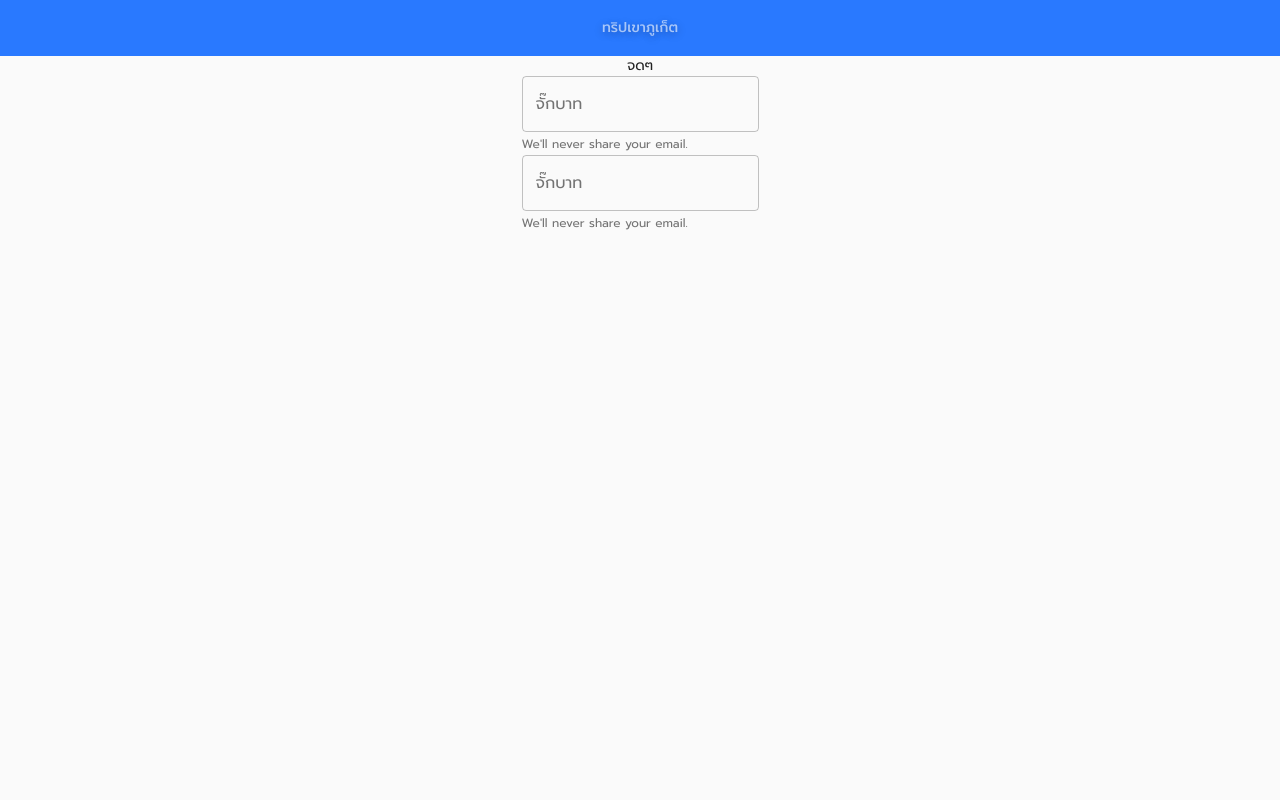
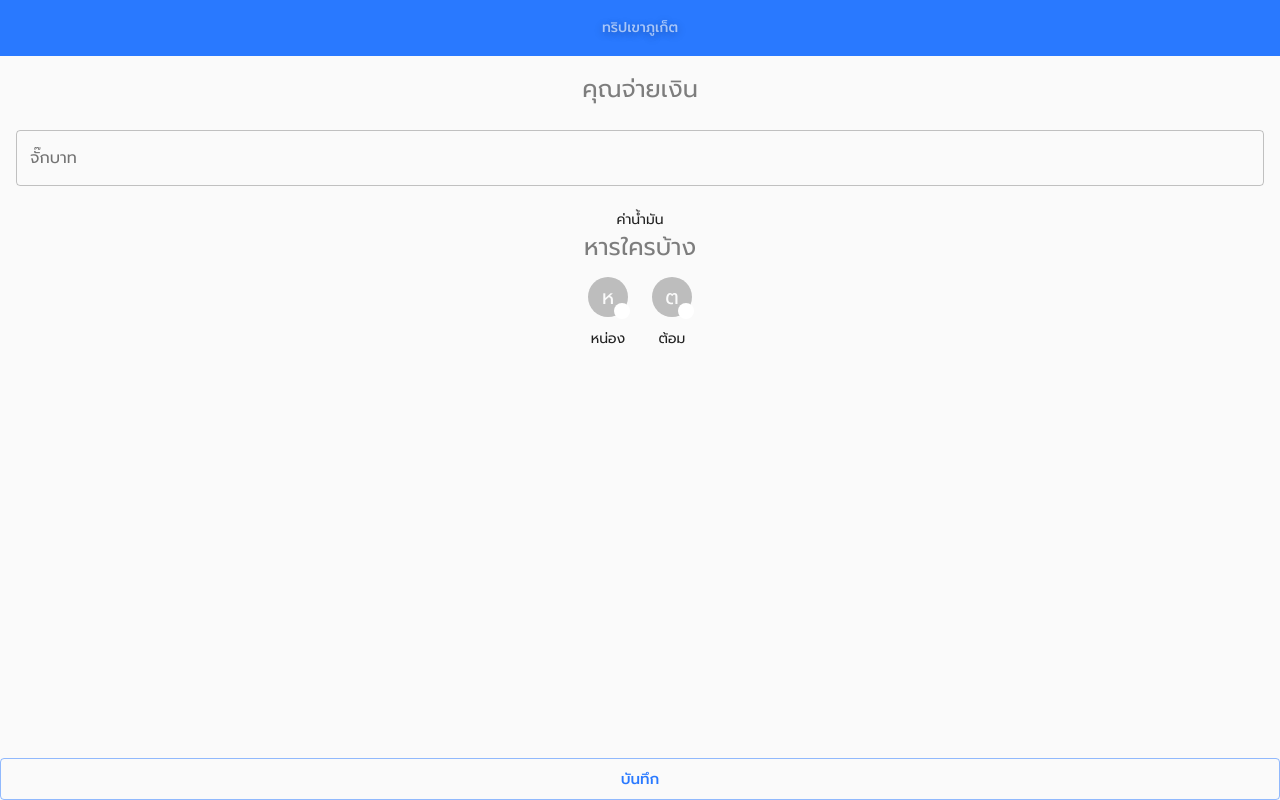
Before and after one commit to AnuchitO/fe-jugbaht, a React (Create React App) app: page / in a window 1280 px wide. Built offline with nearby package versions, Linux system fonts and the light colour scheme.

Commit message:
styling expense

```diff
--- a/src/App.module.scss
+++ b/src/App.module.scss
@@ -1,3 +1,5 @@
+@import "./base.scss";
+
 .listItem {
-  background-color: #fff;
+  background-color: $background-color;
 }
--- a/src/base.scss
+++ b/src/base.scss
@@ -1,3 +1,5 @@
 $header-min-height: 56px;
 $footer-min-height:  56px;
 $primary-color: #2979ff;
+$light-green: #d5f1b1;
+$background-color: #fff;
--- a/src/components/Expense/Expense.js
+++ b/src/components/Expense/Expense.js
@@ -1,26 +1,87 @@
 import React from "react";
 import styles from "./Expense.module.scss";
-import { TextField, FormControl, FormHelperText } from "@material-ui/core";
-import { style } from "@material-ui/system";
+import Badge from "@material-ui/core/Badge";
+import CheckCircleRoundedIcon from "@material-ui/icons/CheckCircleRounded";
+import {
+  TextField,
+  FormControl,
+  FormHelperText,
+  Button,
+  IconButton,
+  Avatar
+} from "@material-ui/core";
+import Checkbox from "@material-ui/core/Checkbox";
+import FiberManualRecordSharpIcon from "@material-ui/icons/FiberManualRecordSharp";
+
+const MemberCheckbox = () => (
+  <Checkbox
+    icon={<FiberManualRecordSharpIcon className={styles.uncheckedIcon} />}
+    checkedIcon={<CheckCircleRoundedIcon className={styles.checkedIcon} />}
+  />
+);
 
 const Expense = () => {
   return (
-    <div className={styles.root}>
-      <div className={style.title}>จดๆ</div>
-      <form className={styles.root} noValidate autoComplete="off">
-        <FormControl>
-          <TextField id="outlined-basic" label="จั๊กบาท" variant="outlined" />
-          <FormHelperText id="my-helper-text">
-            We'll never share your email.
-          </FormHelperText>
+    <div>
+      <div className={styles.root}>
+        <div className={styles.title}>คุณจ่ายเงิน</div>
+        <FormControl fullWidth className={styles.groupAmount}>
+          <TextField
+            className={styles.amount}
+            inputProps={{ inputMode: "numeric", pattern: "[0-9]*" }}
+            label="จั๊กบาท"
+            variant="outlined"
+            fullWidth
+          />
+          {/* <FormHelperText>ค่าน้ำปั่น</FormHelperText> */}
         </FormControl>
-        <FormControl>
-          <TextField id="outlined-basic" label="จั๊กบาท" variant="outlined" />
-          <FormHelperText id="my-helper-text">
-            We'll never share your email.
-          </FormHelperText>
-        </FormControl>
-      </form>
+        <div className={styles.note}>ค่าน้ำมัน</div>
+        <div className={styles.title}>หารใครบ้าง</div>
+        <div className={styles.members}>
+          <div className={styles.member}>
+            <IconButton>
+              <Badge
+                className={styles.badge}
+                anchorOrigin={{
+                  vertical: "bottom",
+                  horizontal: "right"
+                }}
+                badgeContent={<MemberCheckbox />}
+                overlap="circle"
+              >
+                <Avatar>ห</Avatar>
+              </Badge>
+            </IconButton>
+            <div>หน่อง</div>
+          </div>
+          <div className={styles.member}>
+            <IconButton>
+              <Badge
+                anchorOrigin={{
+                  vertical: "bottom",
+                  horizontal: "right"
+                }}
+                badgeContent={<MemberCheckbox />}
+                overlap="circle"
+              >
+                <Avatar>ต</Avatar>
+              </Badge>
+            </IconButton>
+            <div>ต้อม</div>
+          </div>
+        </div>
+      </div>
+      <div className={styles.save}>
+        <Button
+          variant="outlined"
+          color="primary"
+          size="large"
+          fullWidth
+          className={styles.createTripButton}
+        >
+          บันทึก
+        </Button>
+      </div>
     </div>
   );
 };
--- a/src/components/Expense/Expense.module.scss
+++ b/src/components/Expense/Expense.module.scss
@@ -4,8 +4,60 @@
   display: flex;
   flex-direction: column;
   align-items: center;
+  margin: 16px 16px;
+}
+
+.save {
+  position: fixed;
+  display: flex;
+  width: 100%;
+  bottom: 0;
+  align-items: center;
+  justify-content: center;
+  justify-items: center;
+  margin: auto;
 }
 
 .title {
-  font-size: 66px;
+  font-size: 24px;
+  color: rgba($color: rgb(42, 41, 41), $alpha: 0.6);
 }
+
+.groupAmount {
+  margin: 16px 0;
+  align-items: flex-end;
+}
+
+.amount {
+  // how to make lable align right
+  margin: 8px 0;
+  text-align: right;
+}
+
+.checkedIcon {
+  color: rgb(78, 184, 78);
+}
+
+.uncheckedIcon {
+  color: $background-color;
+}
+
+.badge {
+  display: flex;
+}
+
+.members {
+  display: flex;
+  flex-direction: row;
+}
+
+.member {
+  display: flex;
+  flex-direction: column;
+  align-items: center;
+  justify-content: center;
+}
+
+.note {
+  display: flex;
+}
--- a/src/components/ListHeader/ListHeader.module.scss
+++ b/src/components/ListHeader/ListHeader.module.scss
@@ -1,3 +1,5 @@
+@import "../../base.scss";
+
 .root {
   display: flex;
   min-height: 56px;
@@ -32,7 +34,7 @@
 .amountGreen {
   @extend .amount;
   color: green;
-  background-color: #d5f1b1;
+  background-color: $light-green;
 }
 
 .amountRed {
```
